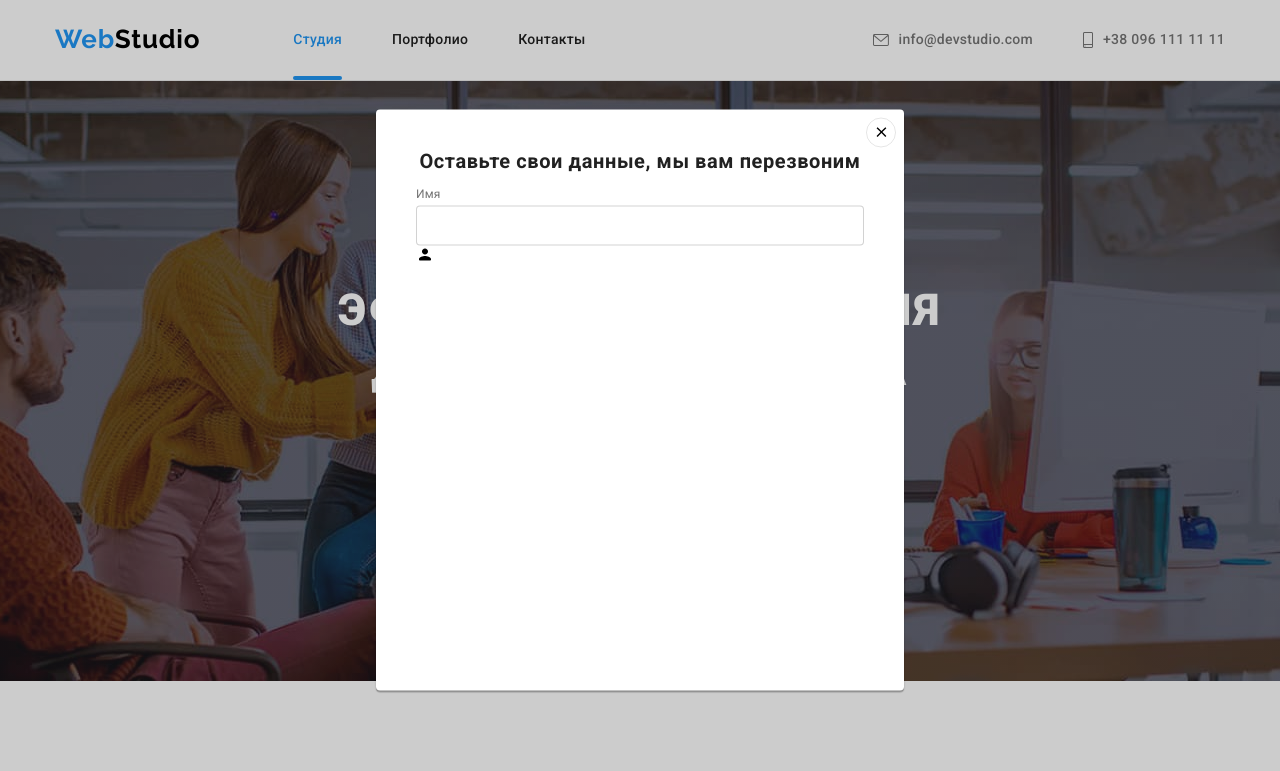
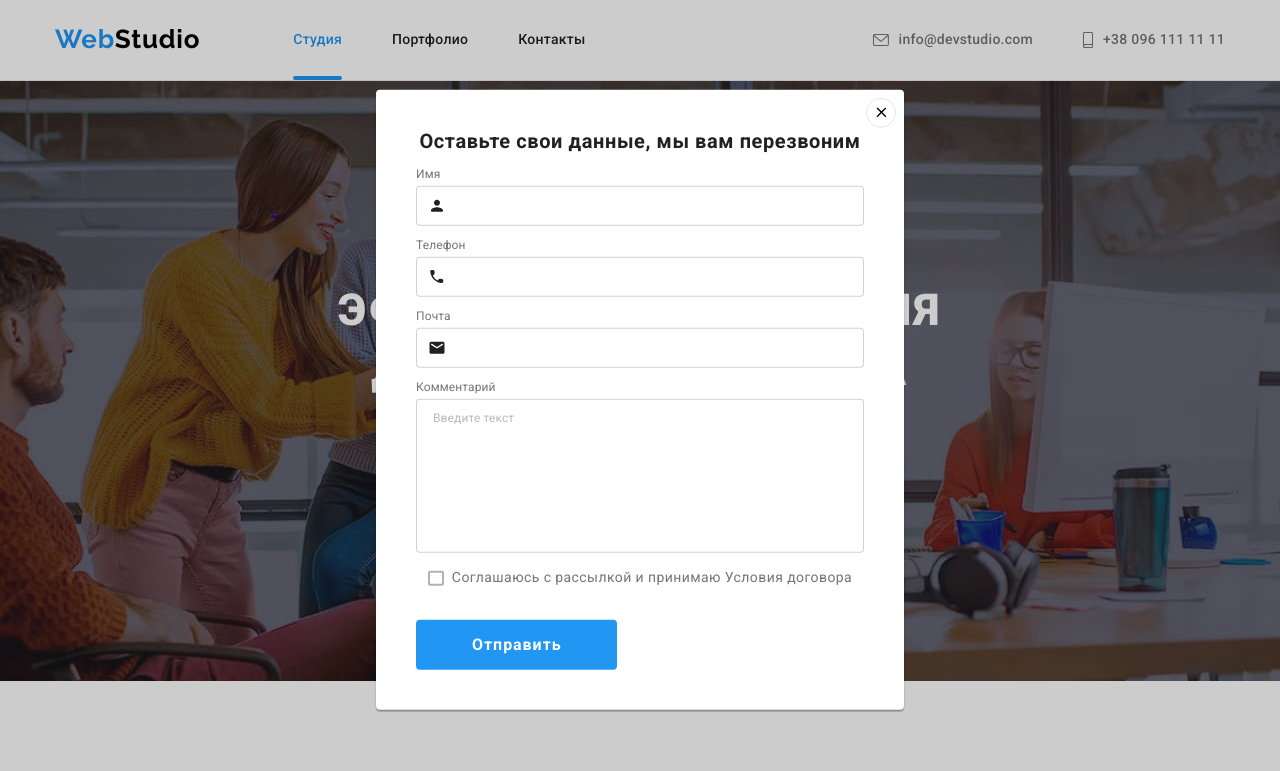
Before and after one commit to PavelKladnitskyi/goit-markup-hw-06, a plain HTML site: page index.html in a window 1280 px wide. Shown: the top 771 px of the page. Drawn offline with nearby package versions, Linux system fonts and the light colour scheme.

Commit message:
adds form to modal

```diff
--- a/css/styles.css
+++ b/css/styles.css
@@ -19,7 +19,7 @@ font-family: 'Roboto', sans-serif; */
   --icon-color: #afb1b8;
 }
 
-/* BODY */
+/* ----------------- BODY ----------------- */
 body {
   font-family: 'Roboto', sans-serif;
   font-size: 14px;
@@ -82,7 +82,7 @@ ol {
   padding-bottom: 94px;
 }
 
-/* NAVIGATION */
+/* ----------------- NAVIGATION ----------------- */
 .logo,
 .logo-footer {
   font-family: 'Raleway', sans-serif;
@@ -183,9 +183,9 @@ ol {
   margin-left: 50px;
 }
 
-/* INDEX.HTML */
+/* ----------------- INDEX ----------------- */
 
-/* HERO */
+/* ----------------- HERO ----------------- */
 
 .hero-section {
   padding-top: 200px;
@@ -216,7 +216,8 @@ ol {
 }
 
 .hero-button,
-.email-input-button {
+.email-input-button,
+.modal-button {
   border: none;
   border-radius: 4px;
   cursor: pointer;
@@ -241,17 +242,20 @@ ol {
 .hero-button:hover,
 .hero-button:focus,
 .email-input-button:hover,
-.email-input-button:focus {
+.email-input-button:focus,
+.modal-button:hover,
+.modal-button:focus {
   background-color: var(--hover-button);
   box-shadow: 0px 4px 4px rgba(0, 0, 0, 0.15);
 }
 
 .hero-button:active,
-.email-input-button:active {
+.email-input-button:active,
+.modal-button:active {
   box-shadow: inset 2px 2px 4px rgba(0, 0, 0, 0.25), inset -2px -2px 4px rgba(0, 0, 0, 0.25);
 }
 
-/* BENEFITS */
+/* ----------------- BENEFITS ----------------- */
 .benefits.section {
   padding-bottom: 94px;
 }
@@ -322,7 +326,7 @@ ol {
   color: var(--secondary-color-text);
 }
 
-/* WORK */
+/* ----------------- WORK ----------------- */
 .work.section {
   padding-top: 0px;
 }
@@ -356,7 +360,7 @@ ol {
   background-color: rgba(47, 48, 58, 0.8);
 }
 
-/* TEAM */
+/* ----------------- TEAM ----------------- */
 .team {
   display: flex;
   background-color: var(--additional-bgc-color);
@@ -441,7 +445,7 @@ ol {
   fill: var(--additional-color-text);
 }
 
-/* CLIENTS */
+/* ----------------- CLIENTS ----------------- */
 
 .clients {
   padding-top: 94px;
@@ -475,9 +479,9 @@ ol {
   fill: var(--accent-color);
 }
 
-/* PORTFOLIO.HTML */
+/* ----------------- PORTFOLIO ----------------- */
 
-/* RADIO-BUTTONS */
+/* ----------------- RADIO-BUTTONS ----------------- */
 .button {
   padding: 6px 22px;
   font-family: inherit;
@@ -513,7 +517,7 @@ ol {
     0px 2px 2px rgba(0, 0, 0, 0.12);
 }
 
-/* WORKS EXAMPLES */
+/* ----------------- WORKS EXAMPLES ----------------- */
 .works-list-title {
   font-weight: 700;
   font-size: 18px;
@@ -595,7 +599,7 @@ ol {
   color: var(--additional-color-text);
 }
 
-/* FOOTER */
+/* ----------------- FOOTER ----------------- */
 .footer {
   padding-top: 60px;
   padding-bottom: 60px;
@@ -701,7 +705,7 @@ ol {
   margin-left: 10px;
 }
 
-/* BACKDROP/MODAL */
+/* ----------------- MODAL ----------------- */
 .backdrop {
   position: fixed;
   top: 0;
@@ -762,24 +766,24 @@ ol {
 
 .modal-close-btn:hover,
 .modal-close-btn:focus {
-  background-color: rgba(0, 0, 0, 0.1);
+  background-color: var(--accent-color);
   box-shadow: 0px 1px 3px rgba(0, 0, 0, 0.12), 0px 1px 1px rgba(0, 0, 0, 0.14);
   fill: var(--additional-color-text);
 }
 
 .modal-close-btn:active {
-  box-shadow: 0px 2px 1px rgba(0, 0, 0, 0.2);
+  box-shadow: inset -1px -1px 2px rgba(0, 0, 0, 0.25);
 }
 
 .no-scroll {
   overflow: hidden;
 }
 
-.recall-form {
+.modal-form {
   padding: 40px;
 }
 
-.recall-form-title {
+.modal-form-title {
   font-weight: 700;
   font-size: 20px;
   line-height: 1.15;
@@ -788,28 +792,90 @@ ol {
   margin-bottom: 12px;
 }
 
-.recall-label {
+.form-field {
+  margin-top: 10px;
+}
+
+.modal-label {
   font-size: 12px;
   line-height: 1.16;
   letter-spacing: 0.01em;
   color: var(--secondary-color-text);
 }
 
-.recall-input-box {
+.modal-input-wrap {
   position: relative;
+  margin-top: 4px;
 }
 
-.recall-input {
-  display: block;
+.modal-icon-svg {
+  position: absolute;
+  left: 12px;
+  top: 50%;
+  transform: translateY(-50%);
+  fill: var(--primary-color-text);
+}
+
+.modal-input {
   height: 40px;
   width: 100%;
-  padding: 11px 12px;
-  margin-top: 4px;
+  padding: 11px 12px 11px 42px;
   border: 1px solid rgba(33, 33, 33, 0.2);
   border-radius: 4px;
 }
 
-.recall-icon  {
+.modal-textarea {
+  width: 100%;
+  margin-top: 4px;
+  padding: 12px 16px;
+  border: 1px solid rgba(33, 33, 33, 0.2);
+  border-radius: 4px;
+  resize: none;
+}
+
+.modal-textarea::placeholder {
+  font-size: 12px;
+  line-height: 1.14;
+  letter-spacing: 0.01em;
+
+  color: rgba(117, 117, 117, 0.5);
+}
+
+.modal-check-text {
+  line-height: 1.71;
+  color: var(--secondary-color-text);
+  display: flex;
+  justify-content: center;
+  align-items: center;
+}
+
+.modal-check-text::before {
+  content: '';
+  width: 16px;
+  height: 15px;
+  border: 2px solid var(--icon-color);
+  border-radius: 2px;
+  margin-right: 8px;
+}
+
+.modal-check {
+  -webkit-appearance: none;
   position: absolute;
-  top: 0;
+
+  /* position: absolute;
+  width: 1px;
+  height: 1px;
+  margin: -1px;
+  border: 0;
+  padding: 0;
+
+  white-space: nowrap;
+  clip-path: inset(100%);
+  clip: rect(0 0 0 0);
+  overflow: hidden; */
 }
+
+.modal-button {
+  padding: 10px 55px 10px 56px;
+  margin-top: 30px;
+}
--- a/index.html
+++ b/index.html
@@ -468,16 +468,55 @@
           </svg>
         </button>
 
-        <form class="recall-form">
-          <p class="recall-form-title">Оставьте свои данные, мы вам перезвоним</p>
+        <form class="modal-form">
+          <p class="modal-form-title">Оставьте свои данные, мы вам перезвоним</p>
+          <div class="form-field">
+            <label for="username" class="modal-label">Имя</label>
+            <div class="modal-input-wrap">
+              <input
+                type="text"
+                name="username"
+                class="modal-input"
+                id="username"
+                autocomplete="off"
+              />
+              <svg class="modal-icon-svg" width="18" height="18">
+                <use href="./images/icons.svg#person"></use>
+              </svg>
+            </div>
+          </div>
 
-          <label for="username" class="recall-label">Имя</label>
-          <div class="recall-input-box">
-            <input type="text" name="username" class="recall-input" id="username" />
-            <svg class="recall-icon-svg" width="18" height="18">
-              <use href="./images/icons.svg#person"></use>
-            </svg>
+          <div class="form-field">
+            <label for="phone" class="modal-label">Телефон</label>
+            <div class="modal-input-wrap">
+              <input type="tel" name="phone" class="modal-input" id="phone" autocomplete="off" />
+              <svg class="modal-icon-svg" width="18" height="18">
+                <use href="./images/icons.svg#phone"></use>
+              </svg>
+            </div>
           </div>
+
+          <div class="form-field">
+            <label for="email" class="modal-label">Почта</label>
+            <div class="modal-input-wrap">
+              <input type="email" name="email" class="modal-input" id="email" autocomplete="off" />
+              <svg class="modal-icon-svg" width="18" height="18">
+                <use href="./images/icons.svg#email"></use>
+              </svg>
+            </div>
+          </div>
+
+          <div class="form-field">
+            <label for="textarea" class="modal-label">Комментарий</label>
+            <textarea name="textarea" class="modal-textarea" id="textarea" rows="8" placeholder="Введите текст"></textarea>
+          </div>
+
+           <div class="form-field">
+              <input type="checkbox" name="privacy" value="true" class="modal-check" />
+              <label for="privacy" class="modal-check-text">Соглашаюсь с рассылкой и принимаю Условия договора</label>
+          </div>
+
+          <button class="modal-button" type="submit">Отправить</button>
         </form>
       </div>
     </div>
```
Also changed, not shown: images/check.svg (added).
